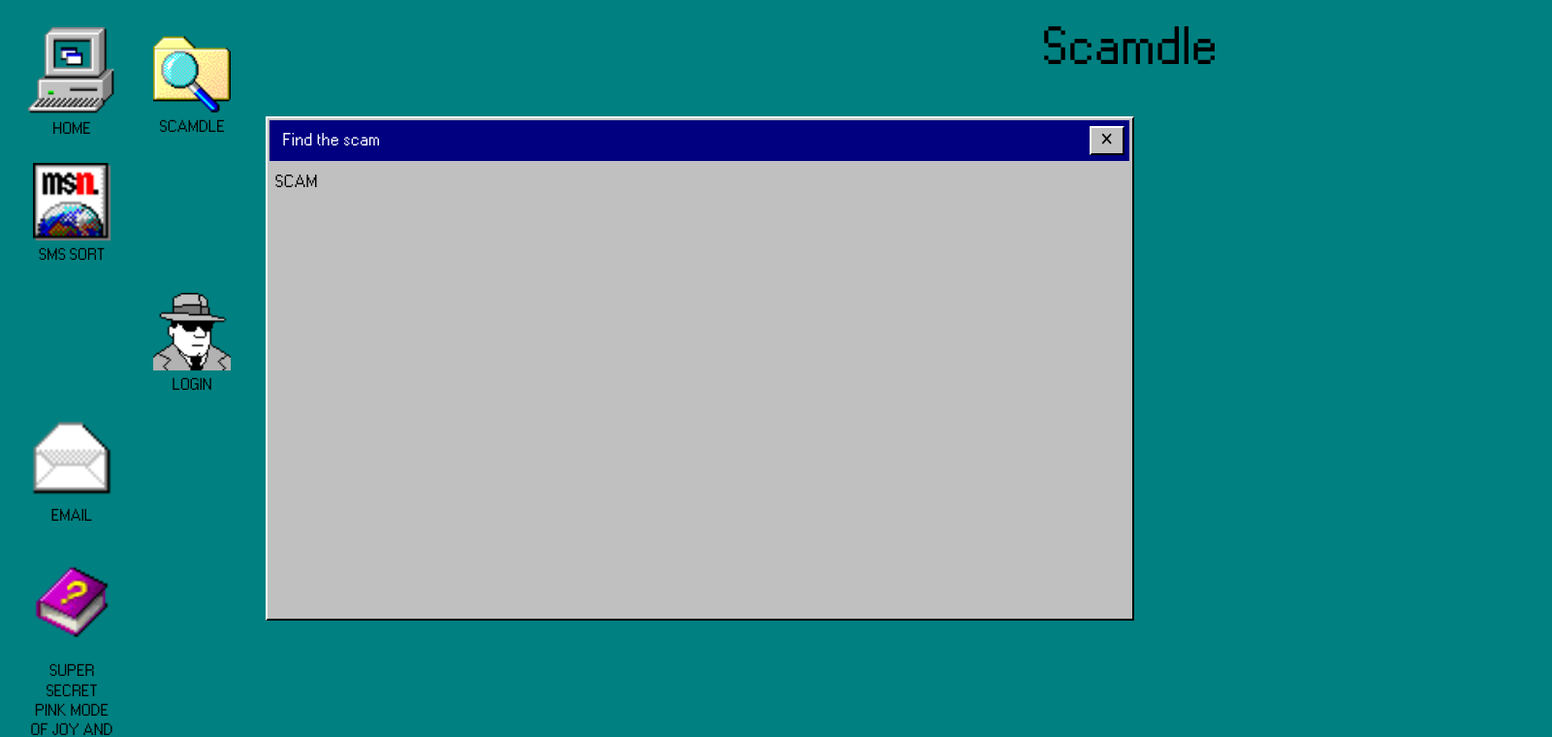
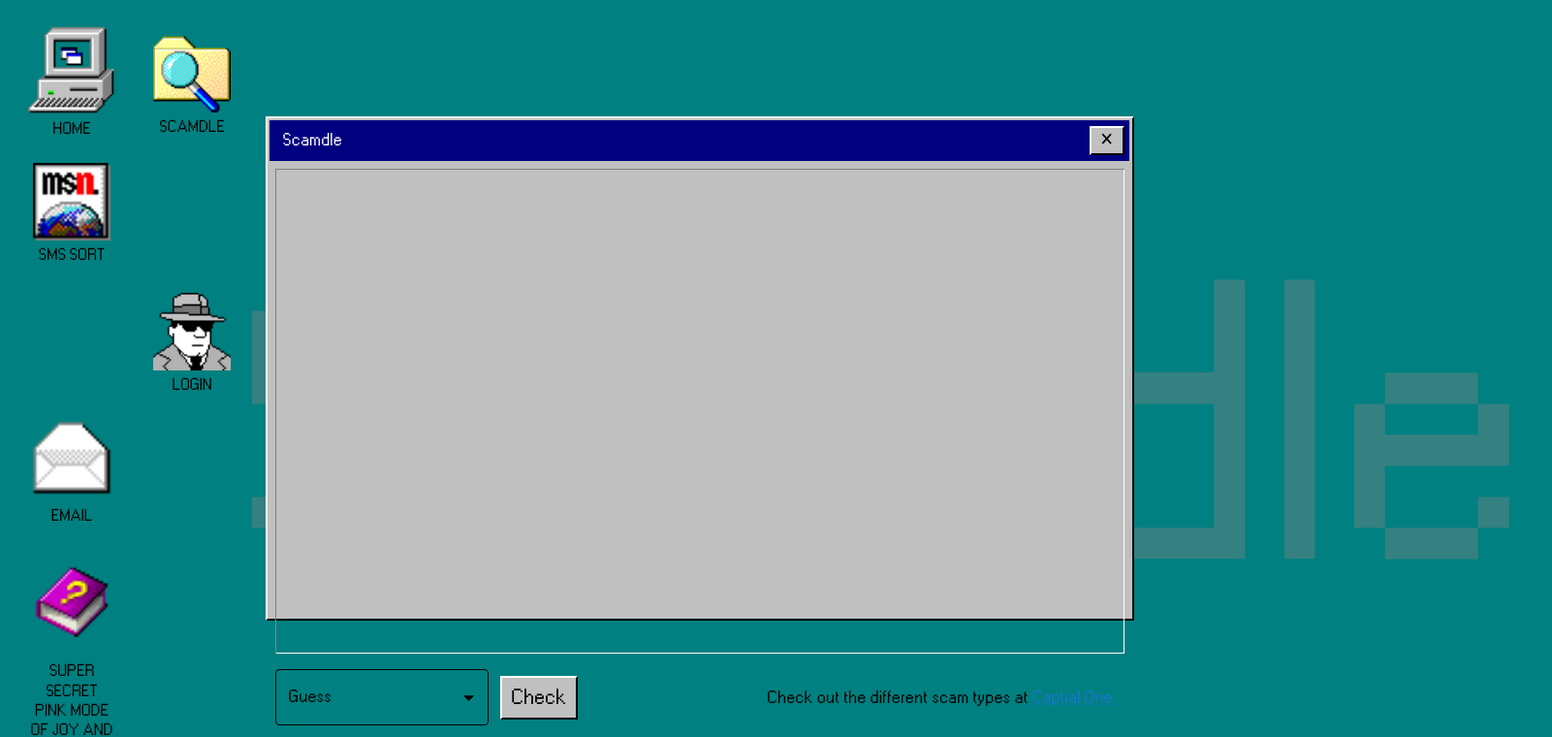
Before and after one commit to PledgeJ/scamdle, a React (Vite) app in the folder frontend/: page /scam in a window 1280 px wide. Shown: the top 760 px of the page at 97% size, 1601 px wide, since content can reach past the window. Built offline with nearby package versions, Linux system fonts and the light colour scheme.

Commit message:
Scamdle and finishing touches

```diff
--- a/frontend/src/components/Bars.tsx
+++ b/frontend/src/components/Bars.tsx
@@ -49,7 +49,7 @@ export function Bars({
         bgcolor: pinkMode ? '#edc9d7': '',
       }}
     >
-      {(showLogin && page == '/') && (
+      {(showLogin) && (
         <Draggable nodeRef={draggableNodeRef1} bounds="body" cancel=".no-drag">
           <Box
             ref={draggableNodeRef1}
@@ -79,13 +79,13 @@ export function Bars({
       {/* Header */}
       <Box
         sx={{
-          gridArea: 'header',
-          display: 'flex', alignItems: 'center', justifyContent: 'right',
+          gridArea: 'main',
+          display: 'flex', alignItems: 'center', justifyContent: 'right', color: '#848484', opacity: 0.4,
           zIndex: (theme) => theme.zIndex.drawer + 1,
           bgcolor: 'transparent', border: 'none'
         }}
       >
-        <Typography variant="h1" sx={{ fontSize: '3rem', mr: 3 }}>Scamdle</Typography>
+        <Typography variant="h1" sx={{ fontSize: 400, mr: 3 }}>Scamdle</Typography>
       </Box>
 
       {/* Sidebar */}
--- /dev/null
+++ b/frontend/src/components/ScamdleRow.tsx
@@ -0,0 +1,75 @@
+import type React from "react";
+import type { dataProp } from "../pages/Scam";
+import { Box, Typography } from "@mui/material";
+
+export function ScamdleRow({ name, info }: dataProp): React.JSX.Element {
+  return (
+    <Box sx={{display: 'flex', width:'100%', gap: 3, justifyContent: 'center', alignItems: 'center'}}>
+      <Typography sx={{width: 200, textAlign: 'right'}}>{name}</Typography>
+      <Typography
+        sx={{
+          display: 'inline-flex', justifyContent: 'center', alignItems: 'center',
+          width: 140, height: 100,
+          bgcolor: info.unexpected ? 'green' : '#800000',
+          color: 'white', p: 1.5, py: 4.5,
+          borderTop: '2px solid #ffffff',
+          borderLeft: '2px solid #ffffff',
+          borderRight: '2px solid #000000',
+          borderBottom: '2px solid #000000',
+        }}
+      >Unexpected</Typography>
+
+      <Typography
+        sx={{
+          display: 'inline-flex', justifyContent: 'center', alignItems: 'center',
+          width: 140, height: 100,
+          bgcolor: info.urgency ? 'green' : '#800000',
+          color: 'white', p: 1.5, py: 4.5,
+          borderTop: '2px solid #ffffff',
+          borderLeft: '2px solid #ffffff',
+          borderRight: '2px solid #000000',
+          borderBottom: '2px solid #000000',
+        }}
+      >Urgency</Typography>
+
+      <Typography
+        sx={{
+          display: 'inline-flex', justifyContent: 'center', alignItems: 'center',
+          width: 140, height: 100,
+          bgcolor: info.impersonation ? 'green' : '#800000',
+          color: 'white', p: 1.5, py: 4.5,
+          borderTop: '2px solid #ffffff',
+          borderLeft: '2px solid #ffffff',
+          borderRight: '2px solid #000000',
+          borderBottom: '2px solid #000000',
+        }}
+      >Impersonation</Typography>
+
+      <Typography
+        sx={{
+          display: 'inline-flex', justifyContent: 'center', alignItems: 'center', textAlign: 'center',
+          width: 140, height: 100,
+          bgcolor: info.unusualPayment ? 'green' : '#800000',
+          color: 'white', p: 1.5, py: 4.5,
+          borderTop: '2px solid #ffffff',
+          borderLeft: '2px solid #ffffff',
+          borderRight: '2px solid #000000',
+          borderBottom: '2px solid #000000',
+        }}
+      >Unusual Payment</Typography>
+
+      <Typography
+        sx={{
+          display: 'inline-flex', justifyContent: 'center', alignItems: 'center', textAlign: 'center',
+          width: 140, height: 100,
+          bgcolor: info.toogood ? 'green' : '#800000',
+          color: 'white', p: 1.5, py: 4.5,
+          borderTop: '2px solid #ffffff',
+          borderLeft: '2px solid #ffffff',
+          borderRight: '2px solid #000000',
+          borderBottom: '2px solid #000000',
+        }}
+      >Too good to be true</Typography>
+    </Box>
+  )
+}
--- /dev/null
+++ b/frontend/src/components/scamList.ts
@@ -0,0 +1,23 @@
+export const SCAMS = [
+    "Payment scams",
+    "Tech support scams",
+    "Employment scams",
+    "Impersonation scams",
+    "Fake rental",
+    "QR code scams",
+    "Fake websites",
+    "Overpayment scams",
+    "Check cashing",
+    "Romance scams",
+    "Charity scams",
+    "Debt relief",
+    "FTC / IRS scams",
+    "Investment scams",
+    "Lottery scams",
+    "Grandparent scam",
+    "Puppy scam",
+    "Online Merchant/Marketplace Scams",
+    "Mortgage closing",
+    "Business email compromise scams",
+    "Compromised card scam"
+]
--- a/frontend/src/pages/Home.tsx
+++ b/frontend/src/pages/Home.tsx
@@ -49,13 +49,15 @@ export function Home(): React.JSX.Element {
   if ((isLoading || error)) {
     return (
       <Bars title="Welcome" size={{w: 950, h: 550}}>
+
       </Bars>
     )
   }
 
   return (
      <Bars title="Welcome" size={{w: 950, h: 550}}>
-      <Box sx={{ display: 'flex', justifyContent: 'center', mt: 4}}>
+      <Box sx={{boxShadow: '1px 1px 0px #808080 inset, -1px -1px 0px #ffffff inset', height: 485}}>
+        <Box sx={{ display: 'flex', justifyContent: 'center', pt: 2}}>
           <Clock size={70} seconds/>
         </Box>
 
@@ -69,14 +71,16 @@ export function Home(): React.JSX.Element {
           <Typography>• Phishing email: Inspect the phishing email and determine which parts of the email are dodgy</Typography>
           <Typography>• Find the scam: Use the information given to you to figure out what type of scam it is</Typography>
           <br/>
-        <Typography>Drag the windows around (It's pretty cool and took me a second to figure out - Jacob)</Typography>
+          <Typography>Drag the windows around and close them (It's pretty cool and took me a second to figure out - Jacob)</Typography>
           <Typography>Try the pink mode which is definitely not there because there was an award given out by a person who likes pink</Typography>
           <br/>
           <Typography>Created by:
             {' '}<Link href="https://github.com/PledgeJ" target="_blank" rel="noopener noreferrer">Jacob Pledge</Link>,
-          {' '}<Link href="https://github.com/dbrett07" target="_blank" rel="noopener noreferrer">Dylan Brett</Link>, and
-          {' '}<Link href="https://github.com/chinooti" target="_blank" rel="noopener noreferrer">Chinonso Oti</Link>
+            {' '}<Link href="https://github.com/dbrett07" target="_blank" rel="noopener noreferrer">Dylan Brett</Link>,
+            {' '}<Link href="https://github.com/chinooti" target="_blank" rel="noopener noreferrer">Chinonso Oti</Link>, and
+            {' '}<Link href="https://github.com/joncrumbler" target="_blank" rel="noopener noreferrer">George "JC" Barfield</Link>
           </Typography>
+        </Box>
       </Box>
      </Bars>
   )
--- a/frontend/src/pages/Scam.tsx
+++ b/frontend/src/pages/Scam.tsx
@@ -1,13 +1,118 @@
-import { Typography } from "@mui/material";
+import { Box, CircularProgress, FormControl, InputLabel, Link, MenuItem, Select, Typography, type SelectChangeEvent } from "@mui/material";
 import type React from "react";
 import { Bars } from "../components/Bars";
+import { useState } from "react";
+import { SCAMS } from "../components/scamList";
+import { checkRow, type Scam } from "../services/scam.api";
+import { RetroButton } from "../components/RetroButton";
+import { ScamdleRow } from "../components/ScamdleRow";
+
+export interface dataProp {
+  name: string,
+  info: Scam
+}
 
 export function Scam(): React.JSX.Element {
+  const [selectedScam, setSelectedScam] = useState<string>('');
+  const [data, setData] = useState<dataProp[]>([]);
+  const [loading, setLoading] = useState<boolean>(false);
+
+  const [done, setDone] = useState<boolean>(false);
+
+  const handleChange = async (e: SelectChangeEvent<string>) => {
+    const value = e.target.value;
+    setSelectedScam(value);
+  };
+
+  const check = async() => {
+    setLoading(true);
+    try {
+      const response = await checkRow(selectedScam)
+      setData((prev) => [...prev, {name: selectedScam, info: response}]);
+      if (response.correctscam) { setDone(true) }
+    } catch (error) {
+      console.error('Failed to fetch scam data:', error);
+    } finally {
+      setLoading(false);
+      setSelectedScam("")
+    }
+  }
+
   return (
-    <Bars title="Find the scam">
-      <Typography>
-        SCAM
-      </Typography>
+    <Bars title="Scamdle">
+      <Box sx={{boxShadow: '1px 1px 0px #808080 inset, -1px -1px 0px #ffffff inset', height: 500, pt: 2, mb: 2, overflow: 'scroll'}}>
+        {data.map((guess, i) => (
+          <>
+            <Box key={i} sx={{display: 'flex'}}><ScamdleRow name={guess.name} info={guess.info}/></Box>
+            <br/>
+          </>
+        ))}
+      </Box>
+
+      <Box sx={{ display: 'flex', flexDirection: 'row', gap: 2, alignItems: 'center', justifyContent: 'space-between' }}>
+        <Box sx={{ display: 'flex', alignItems: 'center', gap: 1.5}}>
+          <FormControl
+            fullWidth
+            sx={{
+              width: 220,
+              position: 'relative',
+              zIndex: 10,
+              '& .MuiInputLabel-root.Mui-focused': { color: '#000000' },
+              '& .MuiOutlinedInput-root': {
+                '& fieldset': { borderColor: '#000000' },
+                '&:hover fieldset': { borderColor: '#000000' },
+                '&.Mui-focused fieldset': { borderColor: '#000000' },
+              },
+              '& .MuiInputLabel-root': { color: '#000000' },
+              '& .MuiSelect-select': { color: '#000000', fontSize: 16 },
+              '& .MuiSelect-icon': { color: '#000000' },
+            }}
+          >
+            <InputLabel id="guess-label">Guess</InputLabel>
+            <Select
+              labelId="guess-label"
+              id="guess-select"
+              value={selectedScam}
+              label="Guess"
+              onChange={handleChange}
+              MenuProps={{
+                disablePortal: true,
+
+                anchorOrigin: {
+                  vertical: 'top',
+                  horizontal: 'left',
+                },
+                transformOrigin: {
+                  vertical: 'bottom',
+                  horizontal: 'left',
+                },
+              }}
+              disabled={loading}
+            >
+              {SCAMS.map((item) => (
+                <MenuItem key={item} value={item}>
+                  {item}
+                </MenuItem>
+              ))}
+            </Select>
+          </FormControl>
+
+          <RetroButton
+            disabled={loading || done}
+            onClick={() => check()}
+            width={80}
+          >
+            <Typography sx={{ fontSize: 22 }}>Check</Typography>
+          </RetroButton>
+
+          {/* Loading indicator */}
+          {loading && <CircularProgress size={24} sx={{ color: '#e0e0e0' }} />}
+        </Box>
+
+        <Typography>{done ? 'COMPLETE! Well done.' : ''}</Typography>
+
+        <Typography sx={{mr: 1.5}}>Check out the different scam types at{' '}<Link href="https://www.capitalone.com/help-center/fraud-disputes/common-scam-types/">Captial One</Link></Typography>
+      </Box>
     </Bars>
 
 
--- a/frontend/src/pages/Sms.tsx
+++ b/frontend/src/pages/Sms.tsx
@@ -69,7 +69,7 @@ export function SMS(): React.JSX.Element {
   if (isLoading || !data || error) {
     return (
     <Bars title="SMS Sort" size={{ h: 780, w: 600 }}>
-      <Box sx={{ mt: 5, height: 620, overflowY: 'auto' }}>
+      <Box sx={{ m: 1, p:2, height: 650, overflowY: 'auto', boxShadow: '1px 1px 0px #808080 inset, -1px -1px 0px #ffffff inset'}}>
         {error && <>
           <MessageBubble message={"There's been an error loading the game"} />
           <MessageBubble right message={"What's the error?"} />
@@ -131,7 +131,7 @@ export function SMS(): React.JSX.Element {
 
   return (
     <Bars title="SMS Sort" size={{ h: 780, w: 600 }}>
-      <Box sx={{ mb: 2, height: 650, overflowY: 'auto' }}>
+      <Box sx={{ m:1, p:2, mb: 2.5, height: 640, overflowY: 'auto', boxShadow: '1px 1px 0px #808080 inset, -1px -1px 0px #ffffff inset' }}>
 
         {/* Round 1 */}
         {data.textData[0] && (
--- /dev/null
+++ b/frontend/src/services/scam.api.ts
@@ -0,0 +1,30 @@
+const socket = 'http://10.238.9.13:8000'
+const URL = '/api/whichscam/verify'
+
+export interface Scam{
+    puzzleday: string;
+    correctscam: false;
+    desc: string;
+    unexpected: boolean;
+    urgency: boolean;
+    impersonation: boolean;
+    unusualPayment: boolean;
+    toogood: boolean;
+}
+
+export async function checkRow(name: string ): Promise<Scam> {
+    const res = await fetch(socket + URL, {
+        method: 'POST',
+        headers: {
+            'Content-Type': 'application/json',
+        },
+        body: JSON.stringify({guess: name})
+    })
+
+    if (!res.ok) {
+        const errorData = await res.json().catch(() => ({}))
+        throw new Error(errorData.message || 'Failed to log in')
+    }
+
+    return res.json()
+}
```
Lines whose indentation alone changed are shown as unchanged.
